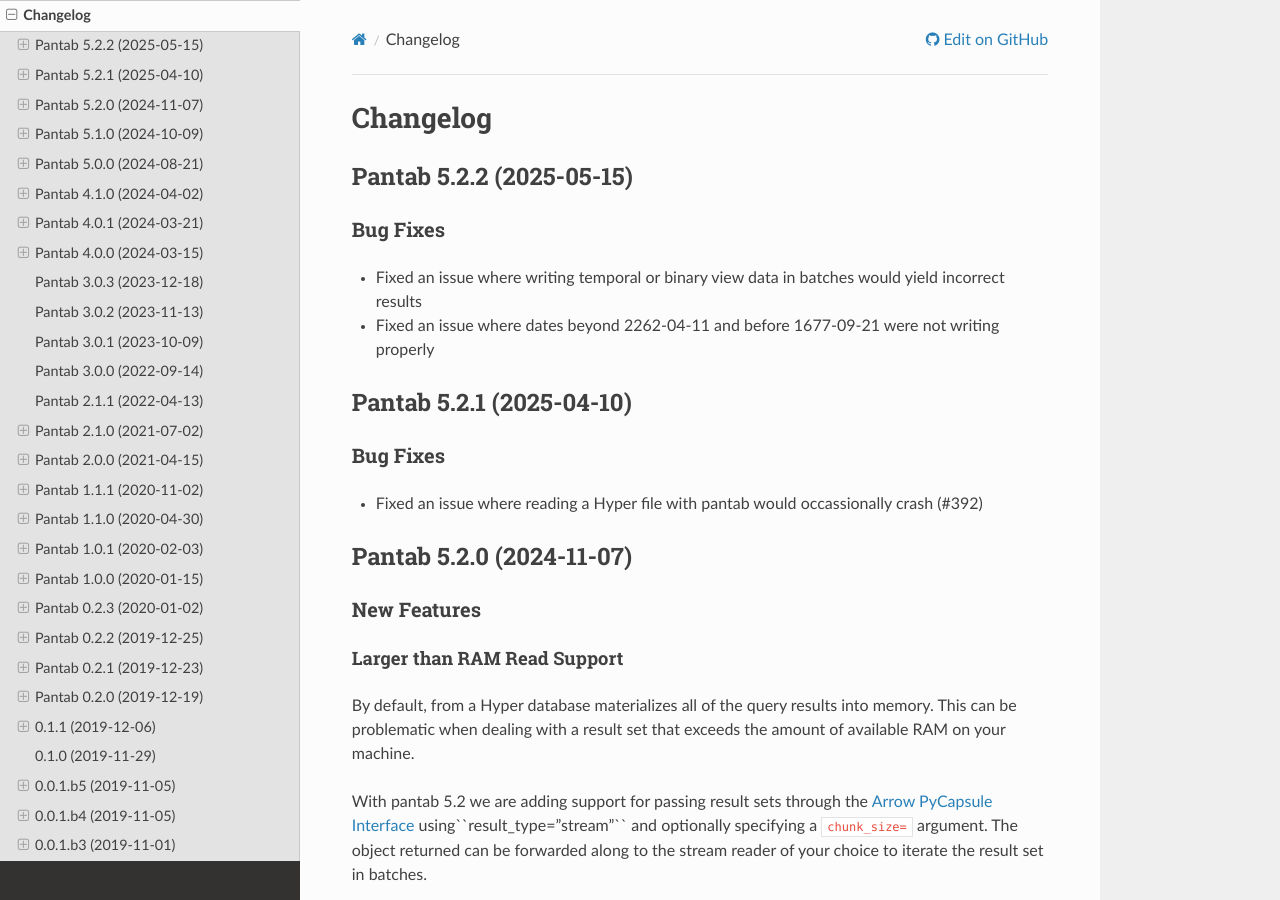
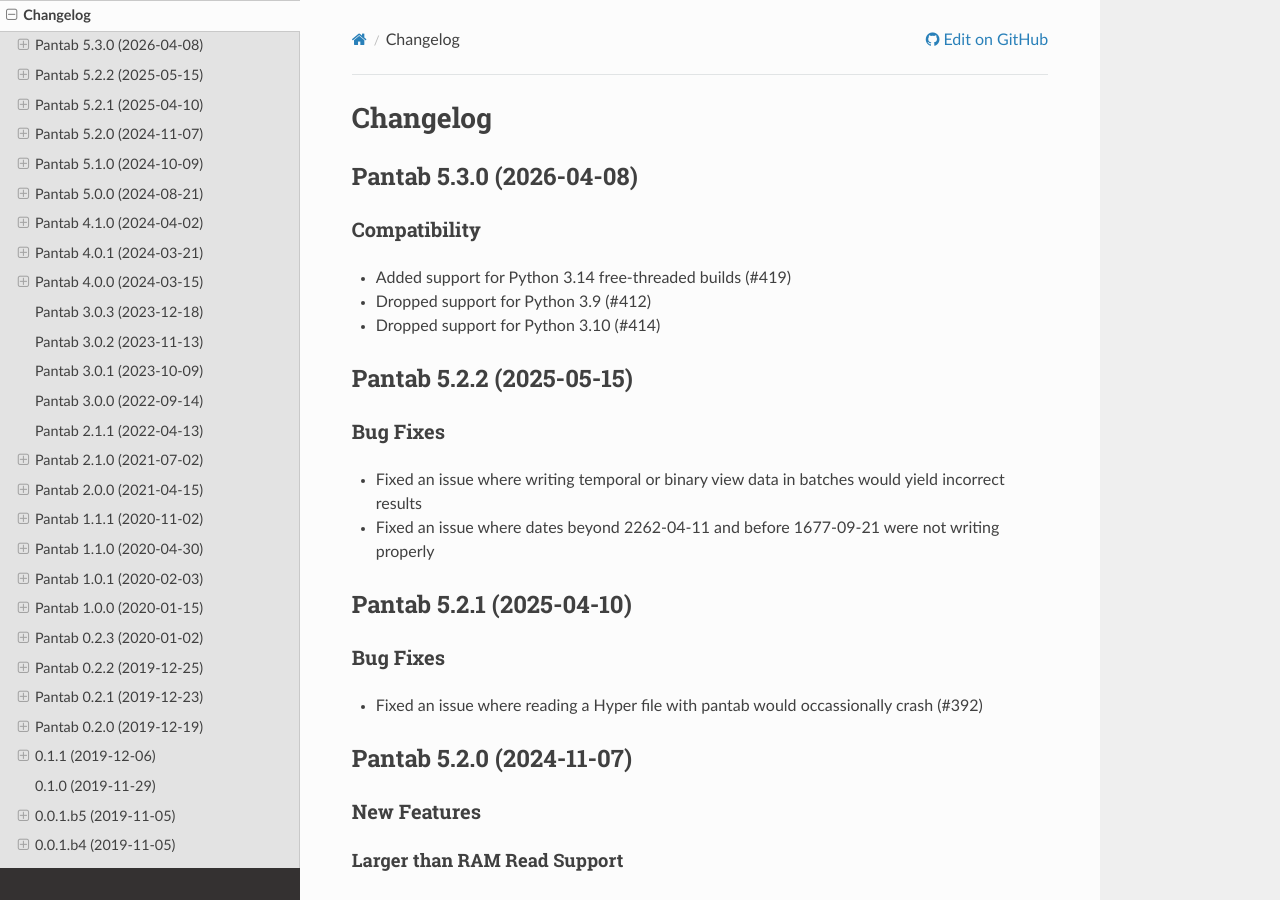
Before and after one commit to innobi/pantab, a Sphinx documentation site: the page built from doc/source/changelog.rst, in a window 1280 px wide and 900 px high. Built offline with Sphinx 7.4.7 and the Read the Docs theme 3.1.0, drawn with Linux system fonts in a browser that asks for light colours.

Commit message:
Bump version to 5.3.0 (#429)

```diff
--- a/doc/source/changelog.rst
+++ b/doc/source/changelog.rst
@@ -1,5 +1,15 @@
 Changelog
 ^^^^^^^^^
+
+Pantab 5.3.0 (2026-04-08)
+=========================
+
+Compatibility
+-------------
+
+- Added support for Python 3.14 free-threaded builds (#419)
+- Dropped support for Python 3.9 (#412)
+- Dropped support for Python 3.10 (#414)
 
 Pantab 5.2.2 (2025-05-15)
 =========================
--- a/doc/source/conf.py
+++ b/doc/source/conf.py
@@ -10,7 +10,7 @@
 project = "pantab"
 copyright = "2019-2025, Will Ayd, innobi, LLC"
 author = "Will Ayd, innobi, LLC"
-release = "5.2.2"
+release = "5.3.0"
 
 
 # -- General configuration ---------------------------------------------------
--- a/pyproject.toml
+++ b/pyproject.toml
@@ -7,7 +7,7 @@
 
 [project]
 name = "pantab"
-version = "5.2.2"
+version = "5.3.0"
 description = "Converts pandas DataFrames into Tableau Hyper Extracts and back"
 license = {file = "LICENSE.txt"}
 readme = "README.md"
--- a/src/pantab/__init__.py
+++ b/src/pantab/__init__.py
@@ -1,4 +1,4 @@
-__version__ = "5.2.2"
+__version__ = "5.3.0"
 
 
 from pantab._reader import frame_from_hyper, frame_from_hyper_query, frames_from_hyper
```
